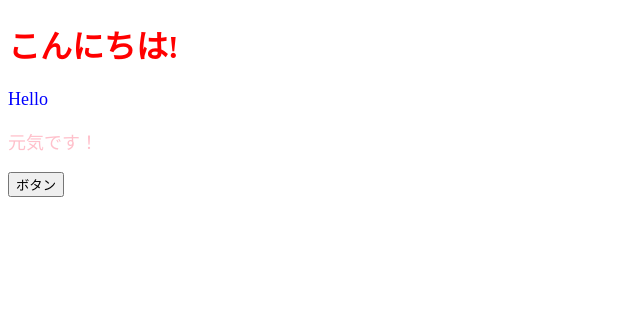
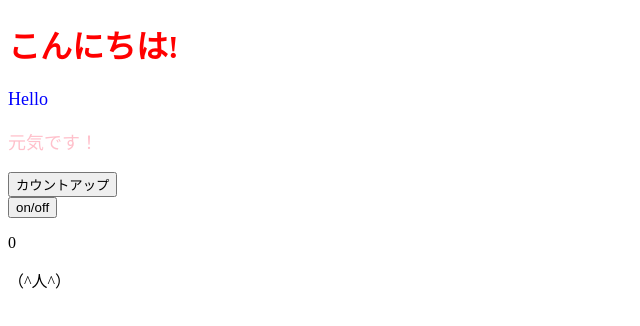
Before and after one commit to kumimu/reactApp, a React (Create React App) app: page / in a window 1280 px wide. Shown: the top 326 px of the page, without its empty margins (0-640 px from the left). Built offline with nearby package versions, Linux system fonts and the light colour scheme; the HTML template or start-up script is replaced by a standard one.

Commit message:
useState

```diff
--- a/src/App.jsx
+++ b/src/App.jsx
@@ -1,8 +1,19 @@
-import React from "react";
+import React, { useState } from "react";
 import ColorfulMessage from "./components/ColorfulMessage.jsx";
 
 const App = () => {
-  const onClickButton = () => alert();
+  console.log("最初");
+  const [num, setNum] = useState(0);
+  const [faceShowFlag, setFaceShowFlag] = useState(true);
+
+  const onClickCountUp = () => {
+    setNum(num + 1);
+  };
+
+  const onClickSwitchShowFlag = () => {
+    setFaceShowFlag(!faceShowFlag);
+  };
+
   // const contentLadyStyle = {
   //   color: "pink",
   //   fontSize: "18px"
@@ -16,7 +27,11 @@
       {/* jsの変数で指定 */}
       {/* <p style={contentLadyStyle}>げんきです!</p> */}
       <ColorfulMessage color="pink">元気です！ </ColorfulMessage>
-      <button onClick={onClickButton}>ボタン</button>
+      <button onClick={onClickCountUp}>カウントアップ</button>
+      <br />
+      <button onClick={onClickSwitchShowFlag}>on/off</button>
+      <p>{num}</p>
+      {faceShowFlag && <p>（^人^）</p>}
     </>
   );
 };
```
